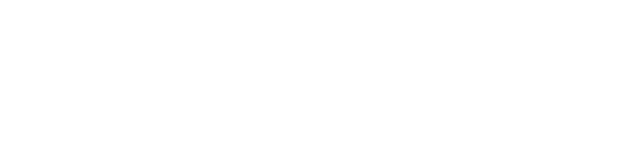
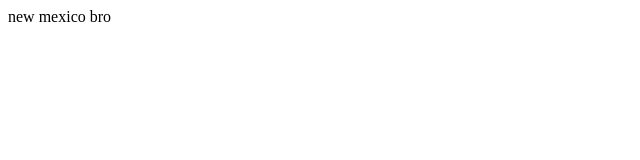
Before and after one commit to thirstygoldfish/newmexico, a plain HTML site: page index.html in a window 1280 px wide. Shown: the whole page, without its empty margins (0-640 px from the left). Drawn offline with Linux system fonts and the light colour scheme.

Commit message:
Update index.html

```diff
--- a/index.html
+++ b/index.html
@@ -5,7 +5,7 @@
    </head>
 
    <body>
-
+      new mexico bro
    </body>
 	<script type="text/javascript" defer="defer" src="//script.opentracker.net/?site=https://thirstygoldfish.github.io/newmexico/"></script>
 </html>
```
